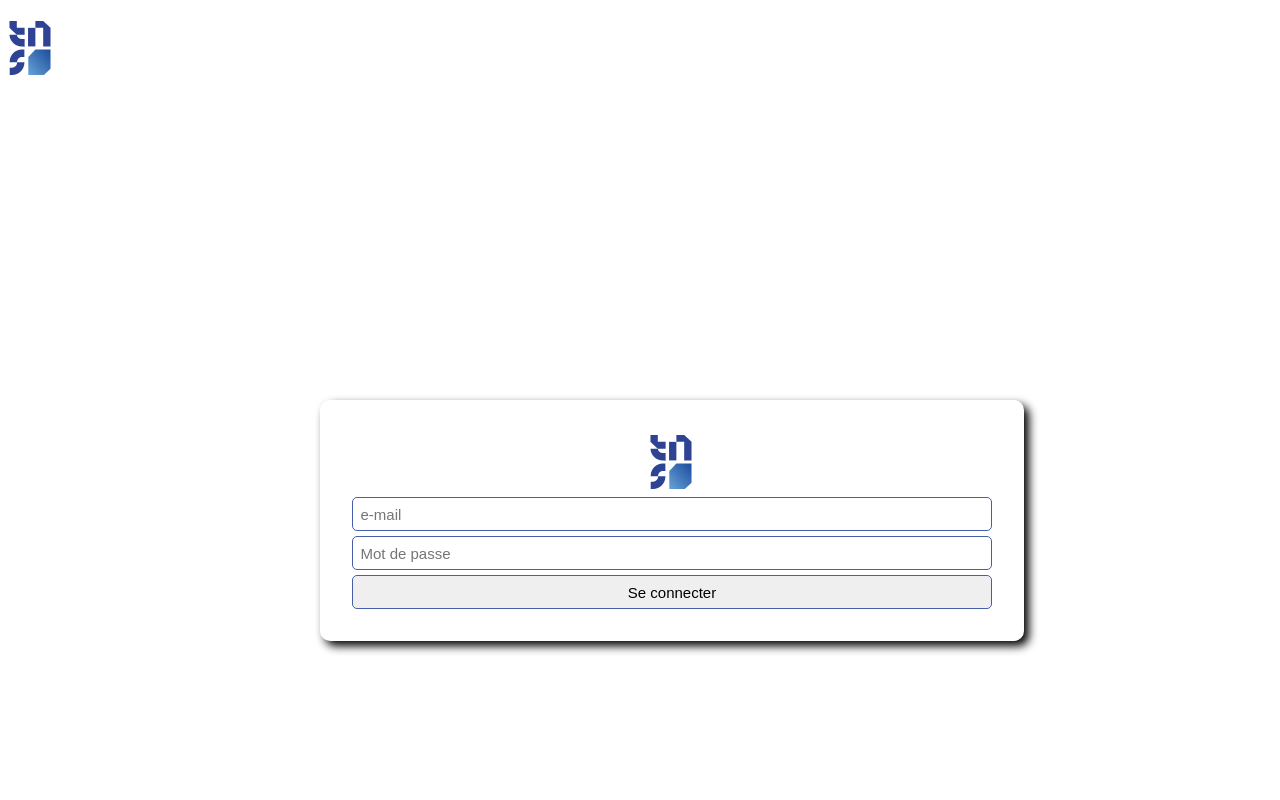
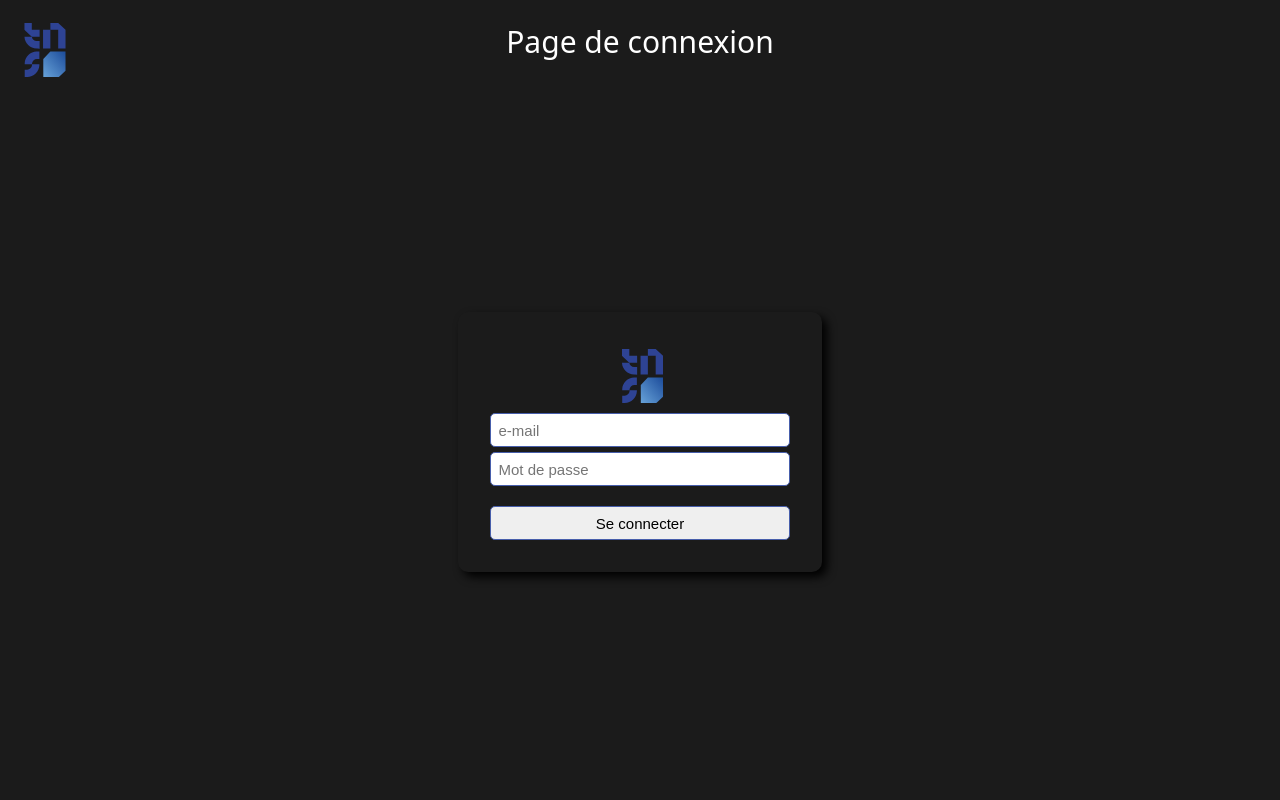
Before and after one commit to TELECOM-Nancy-TTCD/s5-PPII, a Flask app: page /login in a window 1280 px wide. Run offline with Flask 3, Linux system fonts and the light colour scheme; tables that the repository leaves empty hold one stand-in row (values such as "Sample post").

Commit message:
meilleur menu, beau bg, et page de connexion mise a la charte

```diff
--- a/static/style.css
+++ b/static/style.css
@@ -1,6 +1,5 @@
 html, body {
     margin: 0;
-    background: white
     height: 100%;
 }
 
@@ -8,36 +7,44 @@ body {
     display: flex;
     flex-direction: column;
     min-height: 100vh;
+    background-color: #1b1b1b;
+    color:linen;
+    text-align: center;
+    ;
 }
 
 main {
     flex: 1;
 }
 
-header, footer {
-
+.page-desc {
+    font: 30px/1.6 system-ui;
+    color: white;
+    width: 50%;
+    margin: auto;
 }
 
-.page-desc {
-    font: 30px/1.6 system-ui;
-    color: white
-}
 .logo {
     display: block;
     float: left;
-    padding-right: 2px;
+    margin-right: 10px;
+    margin-left: 15px;
+    padding-top: 2px;
+    padding-bottom: 2px;
+    border-radius: 10px;
+    margin-top: 0;
 }
 
 .login-card {
-    position: absolute;
-    left:25%;
-    top:50%;
+    top:25%;
     width: 50%;
-    background: white;
+    margin: auto;
+    max-width: 300px;
+    background: #1b1b1b;
     padding: 2em;
     border-radius: 10px;
     box-shadow: 5px 5px 10px black ;
-    display: flex;
+    display:flex;
     flex-direction: column;
     text-align: center;
     gap:5px;
@@ -48,7 +55,16 @@ header, footer {
     border-radius: 5px;
     border: 1px solid #475eab;
     font-size: 15px;
+}
 
+.bouton_connexion {
+    margin-top: 15px;
+}
+
+.erreur_formulaire {
+    margin: 0px;
+    padding: 0px;
+    padding-top: 10px;
 }
 
 .main-menu {
@@ -58,7 +74,7 @@ header, footer {
     align-items: center;
     gap: 20px;
     list-style-type: square;
-    background: linear-gradient(45deg, #101010, #475eab);
+    background: linear-gradient(0deg, #1b1b1b, #475eab);
 }
 
 .main-menu-items {
@@ -76,24 +92,27 @@ header, footer {
     padding: 10px 15px;
     border-radius: 8px;
     border: 1px solid;
-    border-color: rgb(117, 119, 121);
+    border-color: #757779;
     display: inline-block;
 }
 
 .main-menu-img {
     display: block;
     float: left;
-    padding-right: 10px;
-    padding-left: 10px;
+    margin-right: 10px;
+    margin-left: 15px;
+    padding-top: 2px;
+    padding-bottom: 2px;
+    border-radius: 10px;
+    background-color: #2a2d39;
 }
 
 .footer-menu {
     height: 40px;
     display: flex;
     align-items: center;
-
     gap: 20px;
-    background: linear-gradient(45deg, #101010, #475eab);
+    background: linear-gradient(180deg, #1b1b1b, #475eab);
 }
 
 .footer-menu-items {
--- a/templates/Pages_speciales/login_page.html
+++ b/templates/Pages_speciales/login_page.html
@@ -11,7 +11,7 @@
     <header>
       <br>
       <img class="logo" src="/static/tns_logo_icon_couleur.svg" height="60"/>
-      <h1 class="page-desc"> Page de connexion</h1>
+      <h1 class="page-desc">Page de connexion</h1>
       <br>
     </header>
 
@@ -23,9 +23,9 @@
         <input name="Adresse e-mail" type="text" placeholder="e-mail">
         <input name="Mot de passe" type="password" placeholder="Mot de passe">
         {% if has_failed_login %}
-          <p style="color:red; font-size:15px"> Erreur : identifiant ou mot de passe inconnu </p>
+          <p class="erreur_formulaire" style="color:red; font-size:15px"> Erreur : identifiant ou mot de passe inconnu </p>
         {% endif %}
-        <input type="submit" value="Se connecter">
+        <input class="bouton_connexion" type="submit" value="Se connecter">
       </form>
     </div>
 
```
